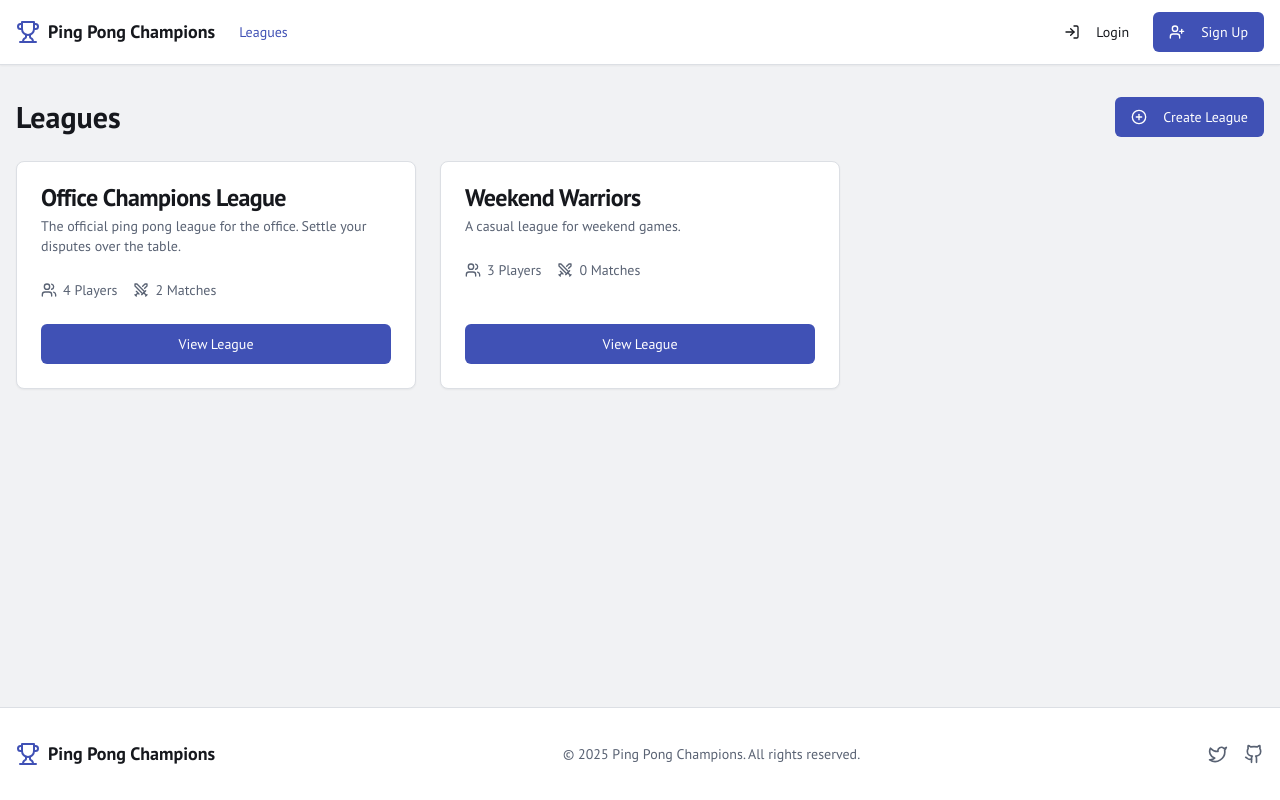
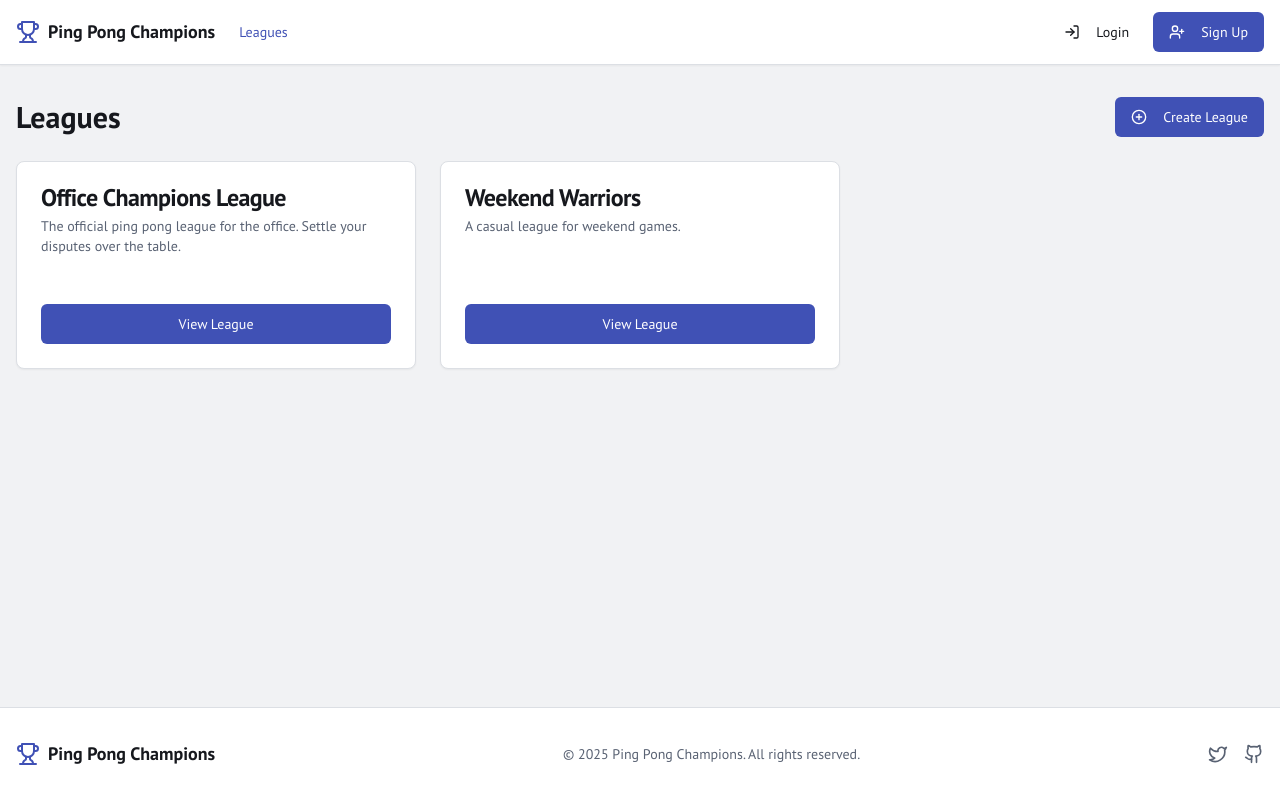
Before and after one commit to ggzhan/PingPongChampions, a Next.js app: page /leagues in a window 1280 px wide. Built offline with nearby package versions, Linux system fonts and the light colour scheme.

Commit message:
it still doesn't work. anyway. can we just refrain from these numbers? t

```diff
--- a/src/app/(app)/leagues/page.tsx
+++ b/src/app/(app)/leagues/page.tsx
@@ -2,7 +2,7 @@
 import Link from "next/link";
 import { Button } from "@/components/ui/button";
 import { Card, CardContent, CardDescription, CardFooter, CardHeader, CardTitle } from "@/components/ui/card";
-import { PlusCircle, Users, Swords } from "lucide-react";
+import { PlusCircle } from "lucide-react";
 import { getLeagues } from "@/lib/data";
 
 export const dynamic = 'force-dynamic';
@@ -38,19 +38,10 @@ export default async function LeaguesPage() {
             <Card key={league.id} className="flex flex-col hover:shadow-lg transition-shadow">
               <CardHeader>
                 <CardTitle className="font-headline">{league.name}</CardTitle>
-                <CardDescription>{league.description || 'No description available.'}</CardDescription>
+                <CardDescription className="flex-grow min-h-[40px]">{league.description || 'No description available.'}</CardDescription>
               </CardHeader>
               <CardContent className="flex-grow">
-                <div className="flex items-center text-sm text-muted-foreground space-x-4">
-                  <div className="flex items-center">
-                    <Users className="mr-1.5 h-4 w-4" />
-                    <span>{league.activePlayerCount} Players</span>
-                  </div>
-                  <div className="flex items-center">
-                    <Swords className="mr-1.5 h-4 w-4" />
-                    <span>{league.matches.length} Matches</span>
-                  </div>
-                </div>
+
               </CardContent>
               <CardFooter>
                 <Button asChild className="w-full">
--- a/src/lib/data.ts
+++ b/src/lib/data.ts
@@ -96,15 +96,7 @@ if (!g.dataStore) {
 export async function getLeagues(): Promise<League[]> {
   // Create a deep copy to avoid mutations affecting the original data store
   const leagues = JSON.parse(JSON.stringify(g.dataStore.leagues));
-
-  // Augment leagues with active player count
-  return Promise.resolve(leagues.map((league: League) => {
-    const activePlayerCount = league.players ? league.players.filter(p => p.status === 'active').length : 0;
-    return {
-      ...league,
-      activePlayerCount: activePlayerCount,
-    };
-  }));
+  return Promise.resolve(leagues);
 }
 
 export async function getLeagueById(id: string): Promise<League | undefined> {
--- a/src/lib/types.ts
+++ b/src/lib/types.ts
@@ -35,7 +35,6 @@ export type League = {
   adminIds: string[];
   players: Player[];
   matches: Match[];
-  activePlayerCount?: number;
 };
 
 export type EloHistory = {
```
